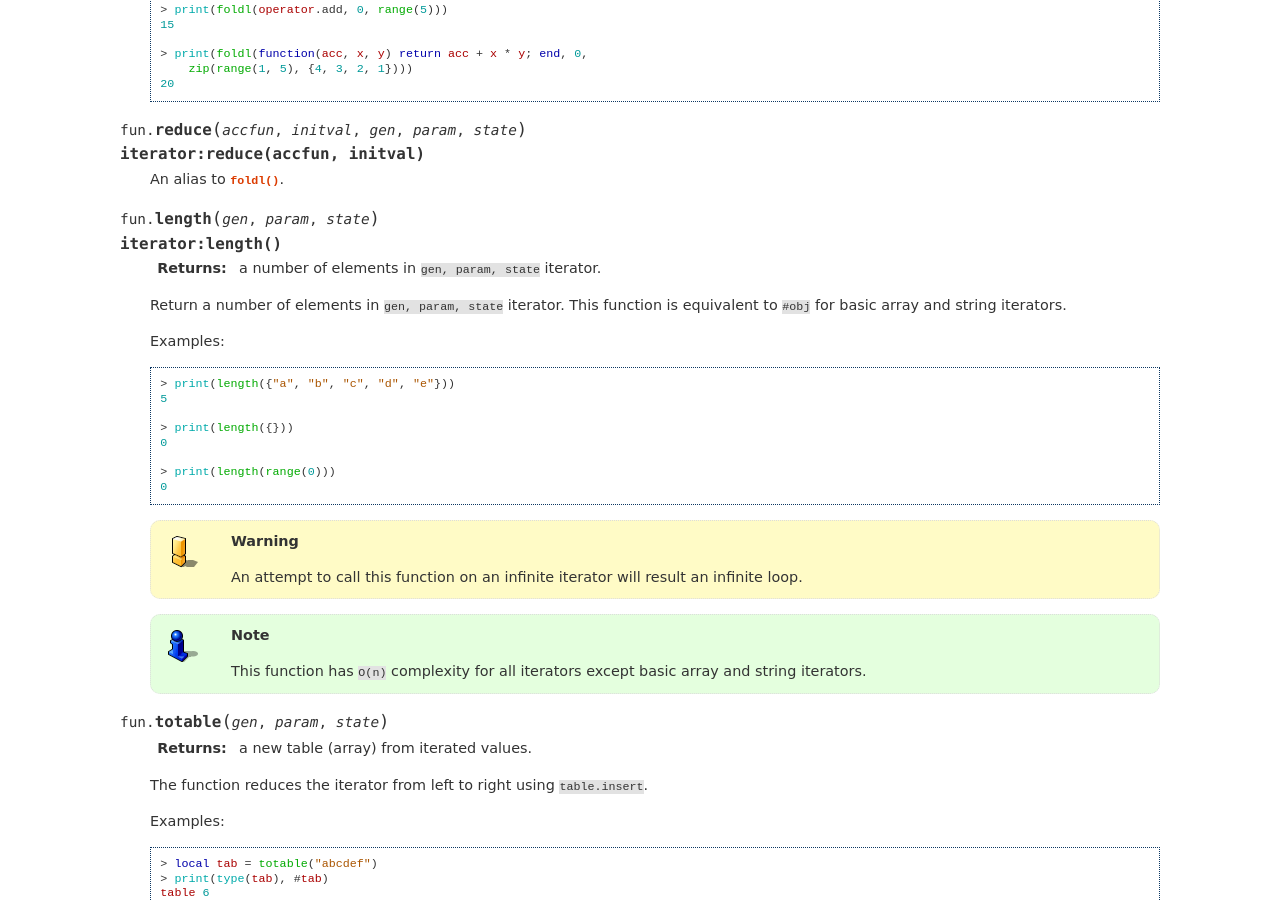
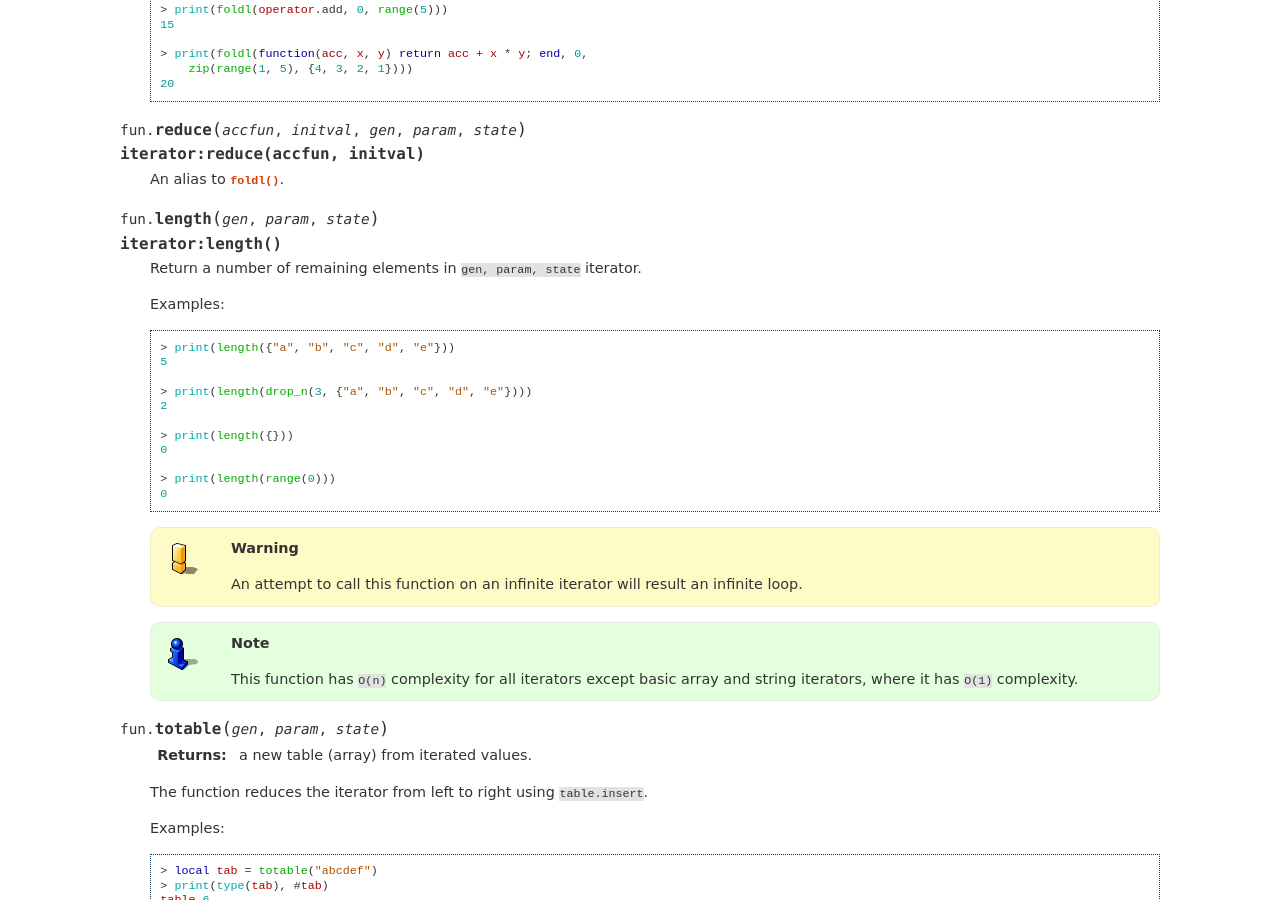
Before and after one commit to luafun/luafun, a Sphinx documentation site: the page built from doc/reducing.rst, in a window 1280 px wide and 900 px high, scrolled down 897 px. Built offline with Sphinx 7.4.7, drawn with Linux system fonts in a browser that asks for light colours.

Commit message:
Consider input iterator state in array/string optimizations
The `nth` and the `length` functions are corrected.

@Totktonada: added a fix for `length`, added tests, added examples into
the documentation.

Fixes #55

```diff
--- a/doc/reducing.rst
+++ b/doc/reducing.rst
@@ -55,10 +55,7 @@ Folds
 .. function:: length(gen, param, state)
               iterator:length()
 
-   :returns: a number of elements in ``gen, param, state`` iterator.
-
-   Return a number of elements in ``gen, param, state`` iterator.
-   This function is equivalent to ``#obj`` for basic array and string iterators.
+   Return a number of remaining elements in ``gen, param, state`` iterator.
 
    Examples:
 
@@ -66,6 +63,9 @@ Folds
 
     > print(length({"a", "b", "c", "d", "e"}))
     5
+
+    > print(length(drop_n(3, {"a", "b", "c", "d", "e"})))
+    2
 
     > print(length({}))
     0
@@ -77,7 +77,7 @@ Folds
                 result an infinite loop.
 
    .. note:: This function has ``O(n)`` complexity for all iterators except
-             basic array and string iterators.
+             basic array and string iterators, where it has ``O(1)`` complexity.
 
 .. function:: totable(gen, param, state)
 
--- a/doc/slicing.rst
+++ b/doc/slicing.rst
@@ -30,6 +30,9 @@ Basic
 
     > print(nth(2, {"a", "b", "c", "d", "e"}))
     b
+
+    > print(nth(2, drop_n(3, {"a", "b", "c", "d", "e"})))
+    e
 
     > print(nth(2, enumerate({"a", "b", "c", "d", "e"})))
     2 b
```
Also changed, not shown: 3 other files.
